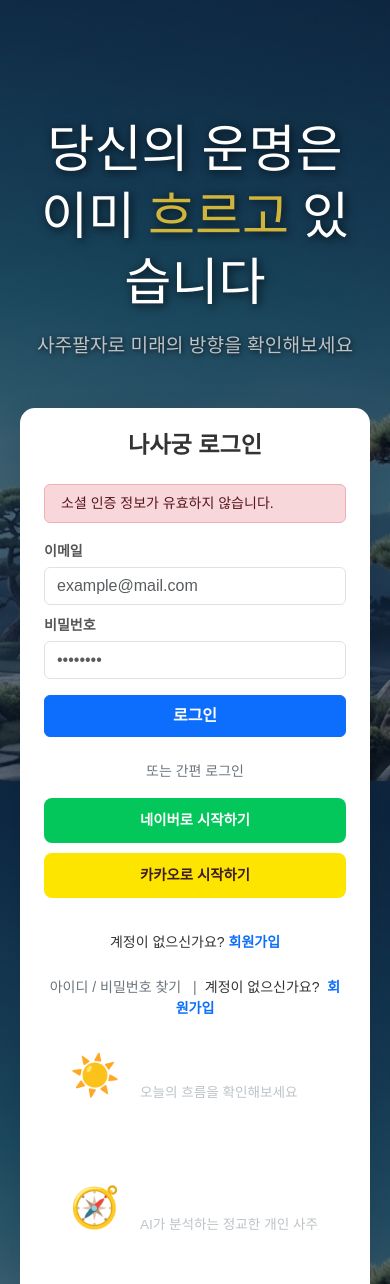
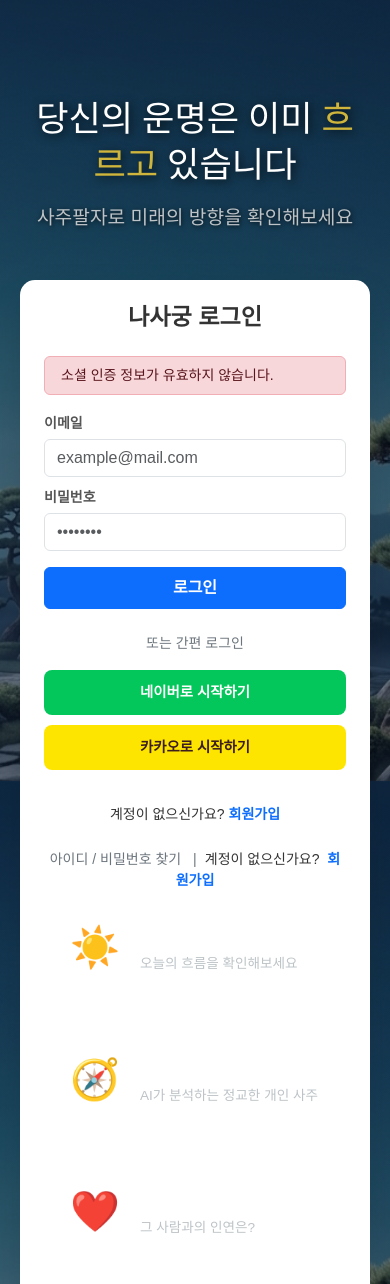
Before and after one commit to KevinSoh1/Nasagung, a FastAPI app: page /callback in a window 390 px wide. Shown: the part 63-1347 px from the top of the page. Run offline with FastAPI, Linux system fonts and the light colour scheme; data that the repository does not hold is empty.

Commit message:
Update login.html

```diff
--- a/templates/login.html
+++ b/templates/login.html
@@ -139,6 +139,12 @@
             width: 100%; padding: 14px 18px; border: 1px solid #d1ccc0;
             border-radius: 4px; font-size: 1rem; background-color: #f7f3eb;
         }
+
+		@media (max-width: 992px) {
+            .main-content-layout { flex-direction: column; }
+            .hero { height: auto; padding: 120px 0 60px; }
+            .intro-text h1 { font-size: 2.2rem; }
+        }
     </style>
 </head>
 <body>
```
